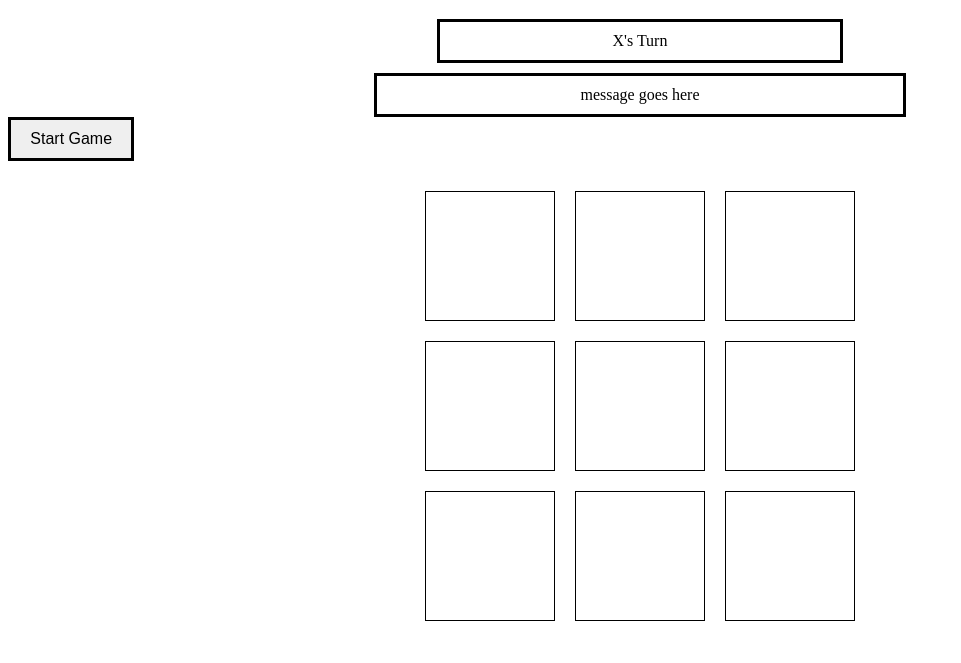
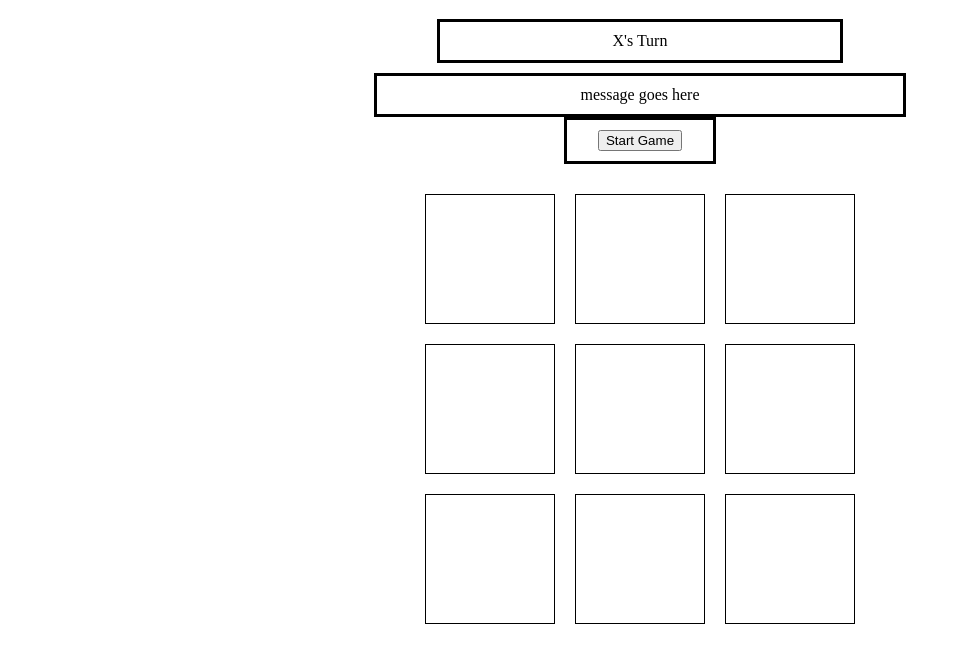
Before and after one commit to mbeast01/TicTacToe, a plain HTML site: page index.html in a window 1280 px wide. Shown: the part 61-724 px from the top of the page, without its empty margins (0-961 px from the left). Drawn offline with Linux system fonts and the light colour scheme.

Commit message:
Update index.html

```diff
--- a/index.html
+++ b/index.html
@@ -49,14 +49,14 @@
             padding: 10px;
             text-align: center;
         }
-	#reset {
-    	    border: 3px solid #000;
-	    width: 10%;
-	    text-align: center;
-	    font-size: 16px;
-	    margin: auto;
-	    padding: 10px;
+	div.button{
+	    border: 3px solid #000;
+            width: 10%;
+            margin: auto;
+            padding: 10px;
+            text-align: center;
 	}
+
 	#reset:hover {
 		background-color: rgb(210, 102, 238);
 	}
@@ -67,7 +67,9 @@
         document.write("<h1>Welcome to Tic Tac Toe! </h1>");
         document.write("<div class='turn'> X's Turn</div>");
         document.write("<div class='win'>message goes here</div>");
+	document.write("<div class='button'>");
 	document.write("<button id='reset'> Start Game </button>");
+	document.write("</div>");
         document.write("<div class='board'>");
         const NUM_SQUARES = 9;
         for (i = 0; i < NUM_SQUARES; i++){
```
